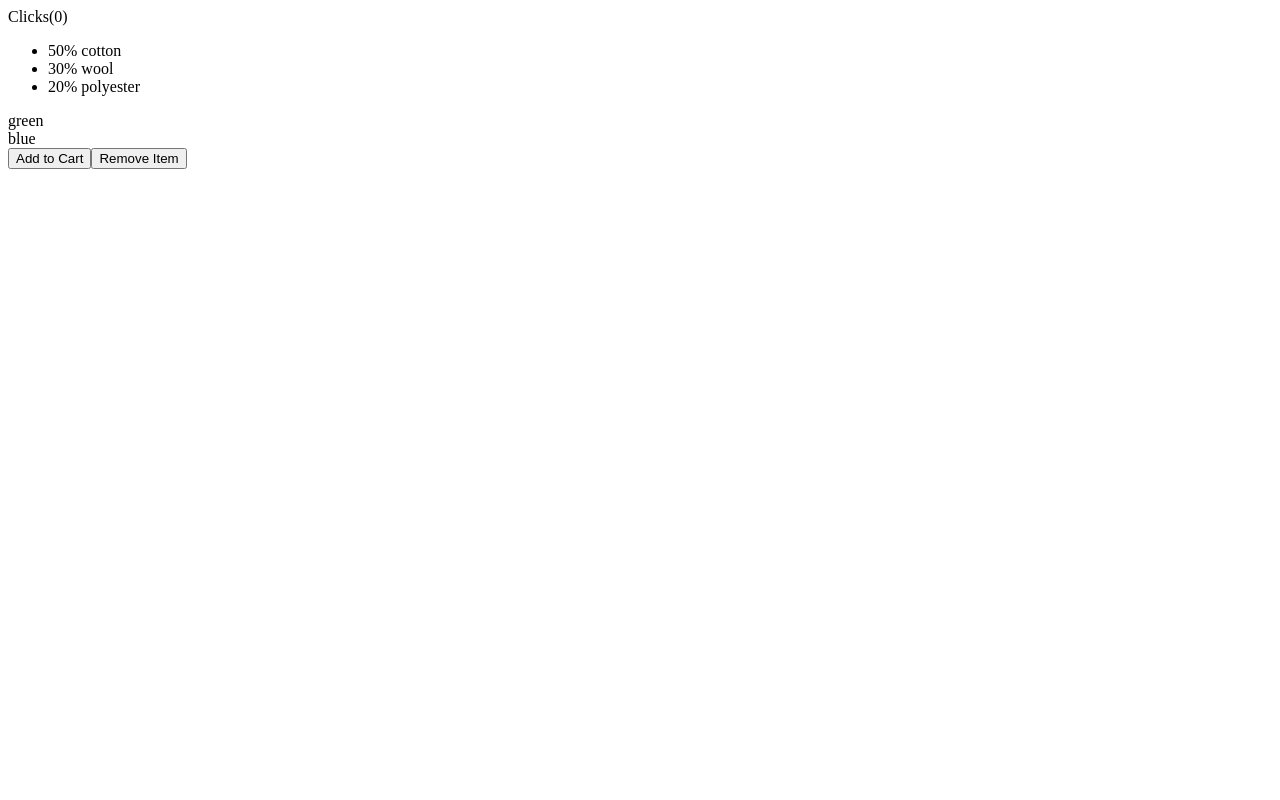
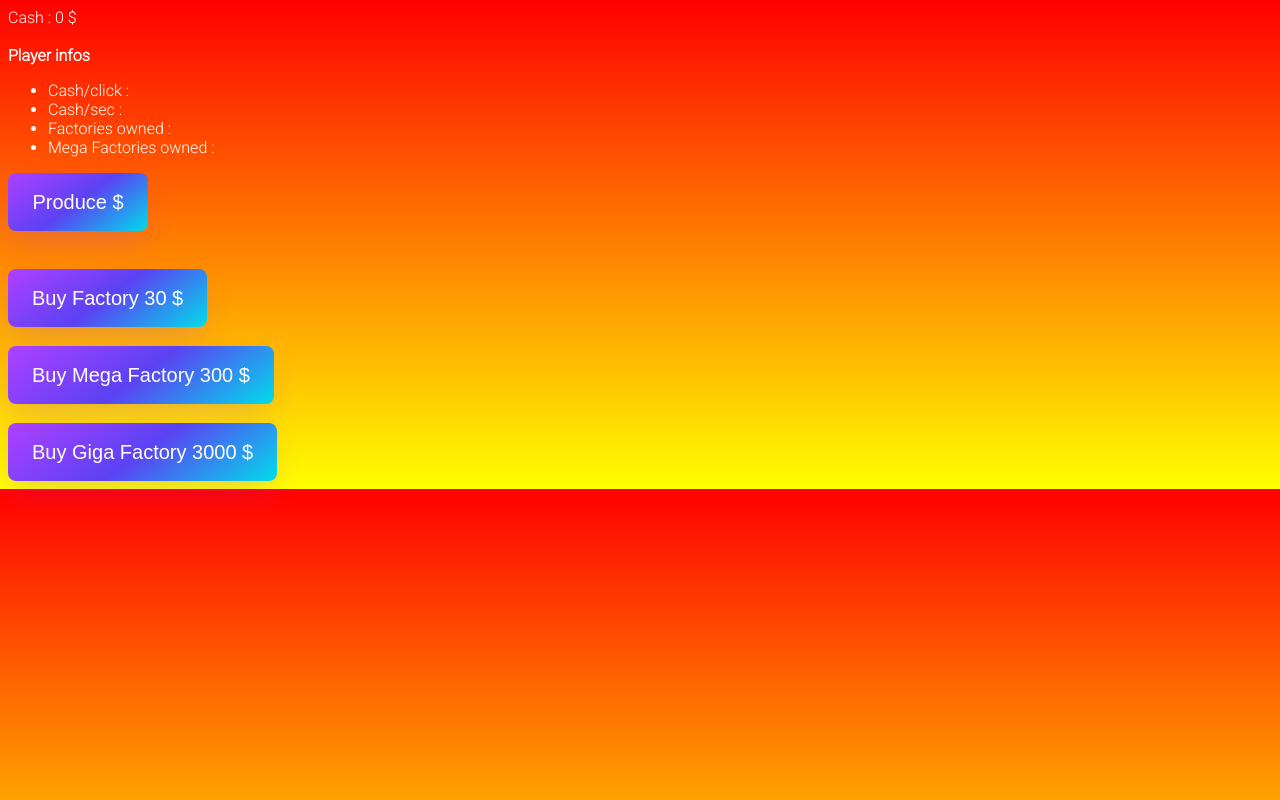
Before and after one commit to GRaonix/cash_factory2, a plain HTML site: page index.html in a window 1280 px wide. Drawn offline with nearby package versions, Linux system fonts and the light colour scheme.

Commit message:
vendredie

```diff
--- a/index.html
+++ b/index.html
@@ -3,8 +3,8 @@
   <head>
     <meta charset="UTF-8" />
     <title>Cash Factory 2 (Vue3)</title>
-
-    <link rel="stylesheet" href="./assets/styles.css" />
+    <link rel="icon" href="favicon.ico" type="image/x-icon">
+    <link rel="stylesheet" href="styles.css" />
 
     <script src="https://unpkg.com/vue@3.0.0-beta.12/dist/vue.global.js"></script>
   </head>
@@ -12,19 +12,22 @@
     <div id="app">
 
 
-      <div class="clicks">Clicks({{ cart }})</div>
+      <div class="clicks">Cash : {{ cart }} $</div>
 
 
 
-          <div class="player-info">
+          <div class="player-info"><br><b>Player infos</b>
 
             <ul>
               <li v-for="detail in details">{{ detail }}</li>
             </ul>
-            <div v-for="variant in variants" :key="variant.id" @mouseover="updateImage(variant.image)">{{ variant.color }}</div>
-            <button class="button" v-on:click="addToCart">Add to Cart</button>
-
-            <button class="button" @click="removeFromCart">Remove Item</button>
+            <button class="button" v-on:click="addToCash">Produce $</button>
+            <br><br>
+            <button class="button" @click="buyFactory">Buy Factory 30 $</button>
+            <br>
+            <button class="button" @click="removeFromCart">Buy Mega Factory 300 $</button>
+            <br>
+            <button class="button" @click="removeFromCart">Buy Giga Factory 3000 $</button>
 
           </div>
         </div>
--- a/main.js
+++ b/main.js
@@ -2,26 +2,21 @@ const app = Vue.createApp({
     data() {
         return {
             cart: 0,
-            product: 'Socks',
-            inStock: true,
-            details: ['50% cotton', '30% wool', '20% polyester'],
-            variants: [
-              { id: 2234, color: 'green', image: './assets/images/socks_green.jpg' },
-              { id: 2235, color: 'blue', image: './assets/images/socks_blue.jpg' },
-            ]
+            details: ['Cash/click : ','Cash/sec : ', 'Factories owned : ', 'Mega Factories owned : '],
+
         }
     },
     methods: {
-        addToCart() {
+        addToCash() {
             this.cart += 1
         },
-        // solution
-        removeFromCart() {
+
+        buyFactory() {
             if (this.cart >= 1) {
                 this.cart -= 1
             }
         },
-        // solution
+
 
     }
 })
--- /dev/null
+++ b/styles.css
@@ -0,0 +1,44 @@
+
+@import url("https://fonts.googleapis.com/css2?family=Roboto:wght@300&display=swap");
+
+  body {
+    font-family: 'Roboto', sans-serif;
+    background-image: linear-gradient(180deg, red, yellow);
+    color: #FFFFFF;
+  }
+.button {
+  align-items: center;
+  background-image: linear-gradient(144deg,#AF40FF, #5B42F3 50%,#00DDEB);
+  border: 0;
+  border-radius: 8px;
+  box-shadow: rgba(151, 65, 252, 0.2) 0 15px 30px -5px;
+  box-sizing: border-box;
+  color: #FFFFFF;
+  display: flex;
+  font-family: Phantomsans, sans-serif;
+  font-size: 20px;
+  justify-content: center;
+  line-height: 1em;
+  max-width: 100%;
+  min-width: 140px;
+  padding: 19px 24px;
+  text-decoration: none;
+  user-select: none;
+  -webkit-user-select: none;
+  touch-action: manipulation;
+  white-space: nowrap;
+  cursor: pointer;
+}
+
+.button:active,
+.button:hover {
+    background-image: linear-gradient(144deg,#40ffcf, #5B42F3 50%,#eb00df);
+  outline: 0;
+}
+
+@media (min-width: 768px) {
+  .button-63 {
+    font-size: 24px;
+    min-width: 196px;
+  }
+}
```
Also changed, not shown: favicon.ico (added).
